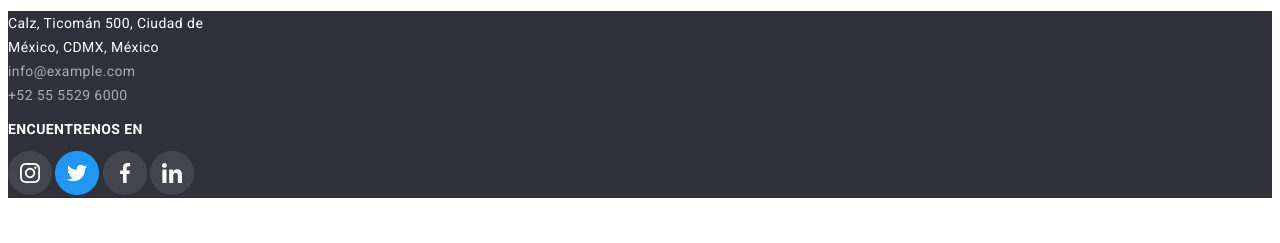
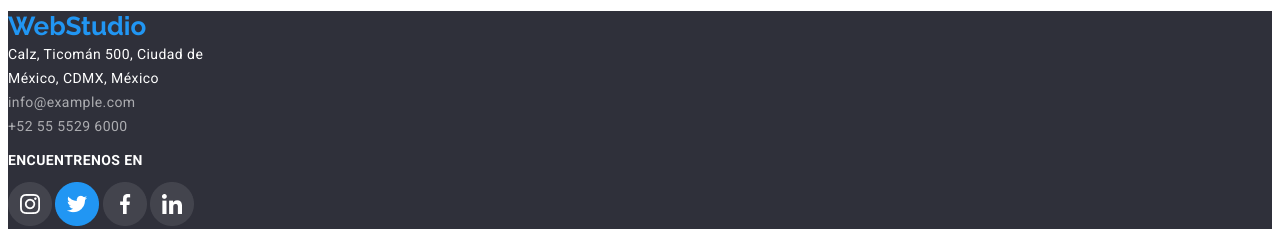
Before and after one commit to damanosalvag/goit-markup-hw-2, a plain HTML site: page portafolio.html in a window 1280 px wide. Shown: the part 2031-2274 px from the top of the page. Before the commit the page ends 2243 px from the top, so only its background shows below. Drawn offline with Linux system fonts and the light colour scheme.

Commit message:
correccion

```diff
--- a/css/styles.css
+++ b/css/styles.css
@@ -16,6 +16,9 @@ a {
     cursor: default;
 }
 a:hover {
+    color: var(--hoverColor);
+}
+a:focus {
     color: var(--hoverColor);
 }
 li {
--- a/portafolio.html
+++ b/portafolio.html
@@ -106,6 +106,7 @@
         </div>
     </main>
     <footer>
+        <a class="logo" href="/">WebStudio</a>
         <address>
             Calz, Ticomán 500, Ciudad de<br>
             México, CDMX, México<br>
```
